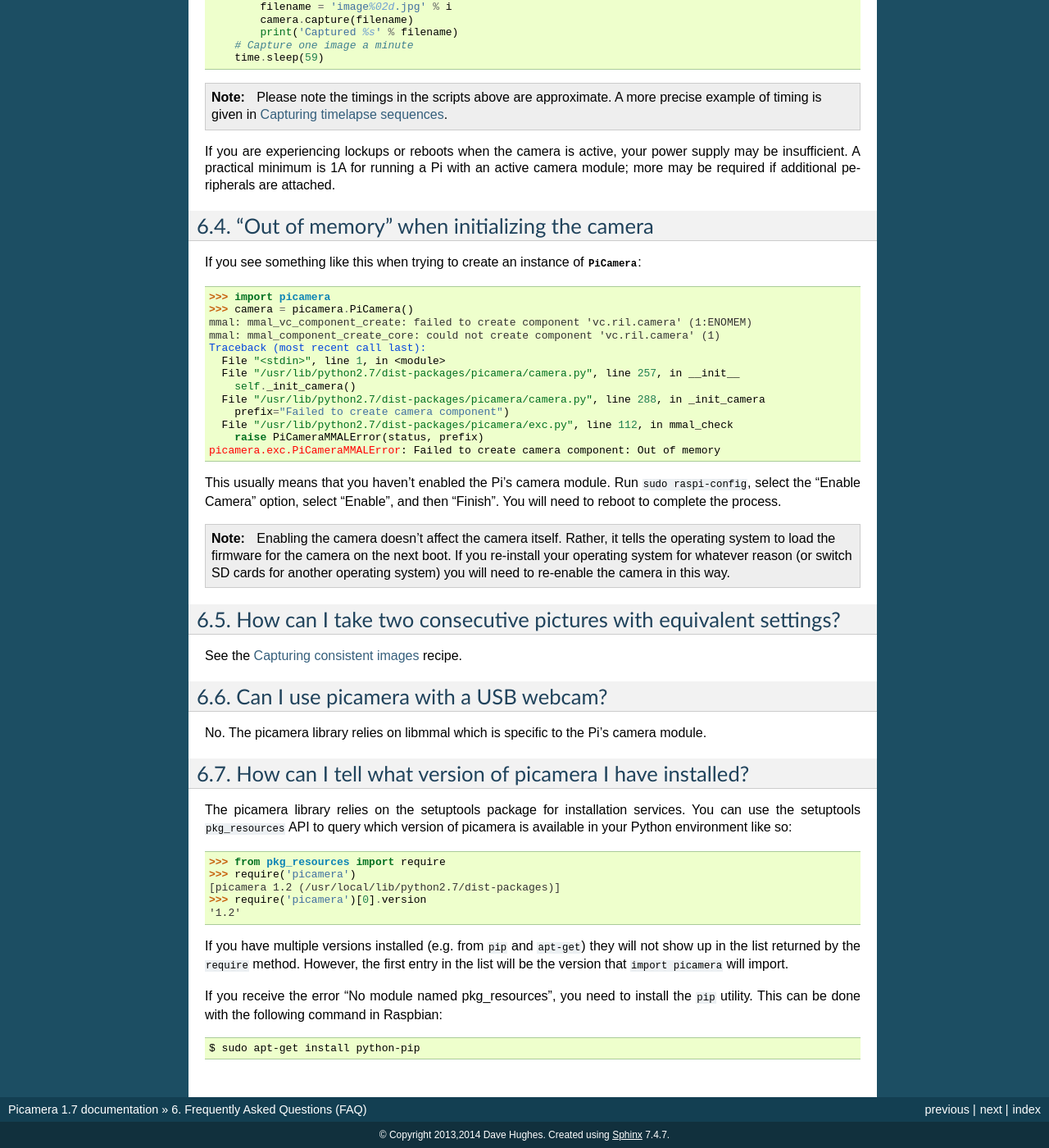
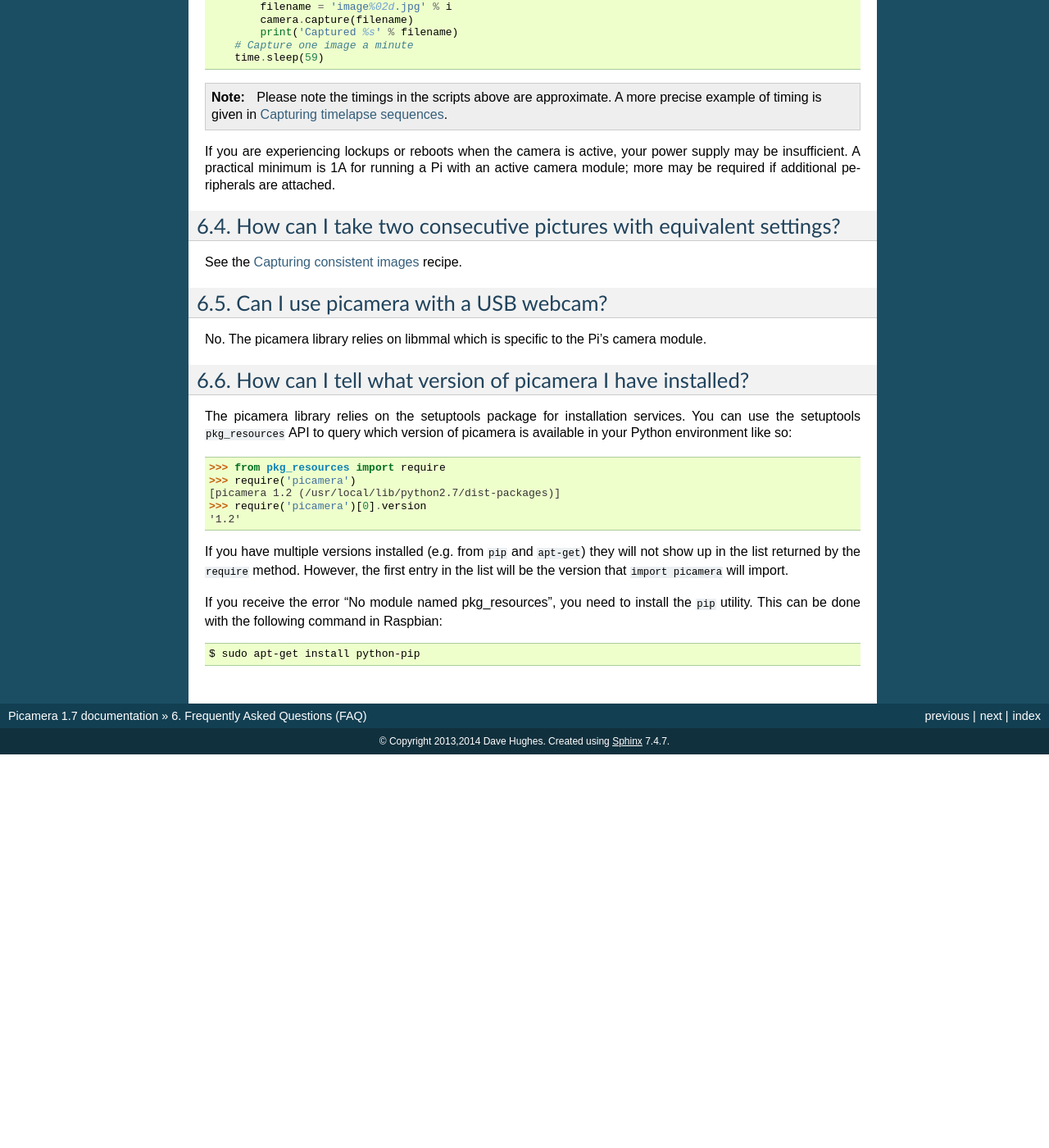
Before and after one commit to waveform80/picamera, a Sphinx documentation site: the page built from docs/faq.rst, in a window 1280 px wide and 1400 px high, scrolled down 1139 px. Shown: the whole window at 82% size. Built offline with Sphinx 7.4.7, drawn with Linux system fonts in a browser that asks for light colours; after the commit the page ends 2059 px from its top, so only the background shows below that; some of the changed text lies outside the part shown.

Commit message:
Removed FAQ
FAQ is just confusing now (as the camera won't come up with the out of
memory error in the case it's not enabled)

```diff
--- a/docs/faq.rst
+++ b/docs/faq.rst
@@ -89,38 +89,6 @@ are attached.
 
 .. _requires 250mA: http://www.raspberrypi.org/help/faqs/#cameraPower
 
-"Out of memory" when initializing the camera
-============================================
-
-If you see something like this when trying to create an instance of
-:class:`~picamera.PiCamera`::
-
-    >>> import picamera
-    >>> camera = picamera.PiCamera()
-    mmal: mmal_vc_component_create: failed to create component 'vc.ril.camera' (1:ENOMEM)
-    mmal: mmal_component_create_core: could not create component 'vc.ril.camera' (1)
-    Traceback (most recent call last):
-      File "<stdin>", line 1, in <module>
-      File "/usr/lib/python2.7/dist-packages/picamera/camera.py", line 257, in __init__
-        self._init_camera()
-      File "/usr/lib/python2.7/dist-packages/picamera/camera.py", line 288, in _init_camera
-        prefix="Failed to create camera component")
-      File "/usr/lib/python2.7/dist-packages/picamera/exc.py", line 112, in mmal_check
-        raise PiCameraMMALError(status, prefix)
-    picamera.exc.PiCameraMMALError: Failed to create camera component: Out of memory
-
-This usually means that you haven't enabled the Pi's camera module. Run ``sudo
-raspi-config``, select the "Enable Camera" option, select "Enable", and then
-"Finish". You will need to reboot to complete the process.
-
-.. note::
-
-    Enabling the camera doesn't affect the camera itself. Rather, it tells the
-    operating system to load the firmware for the camera on the next boot.  If
-    you re-install your operating system for whatever reason (or switch SD
-    cards for another operating system) you will need to re-enable the camera
-    in this way.
-
 How can I take two consecutive pictures with equivalent settings?
 =================================================================
 
```
